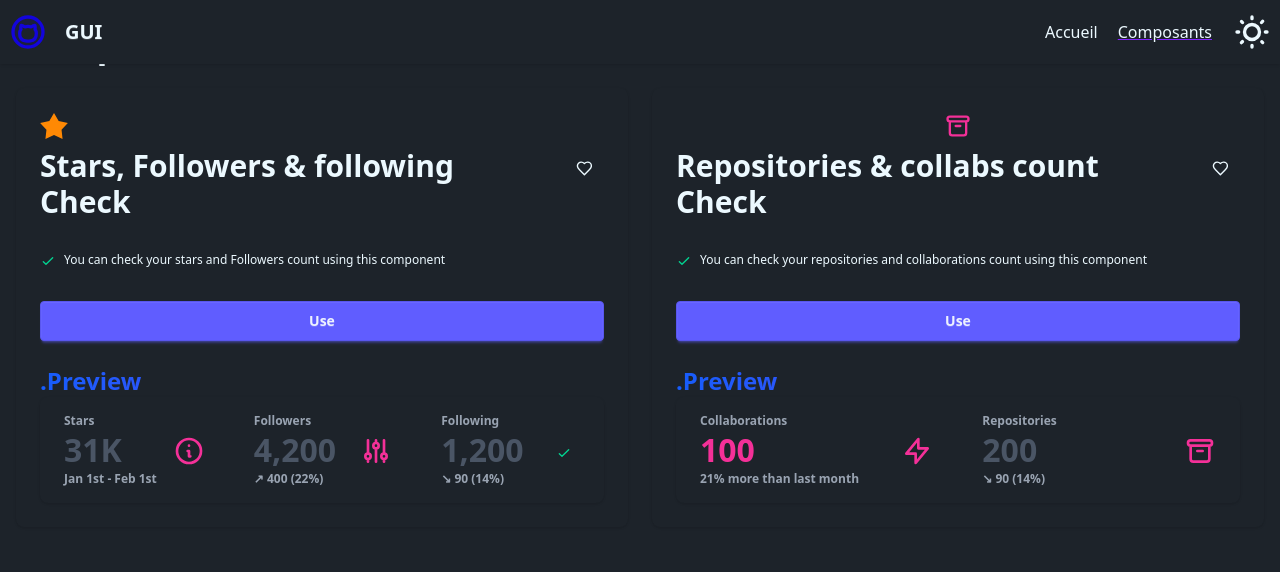
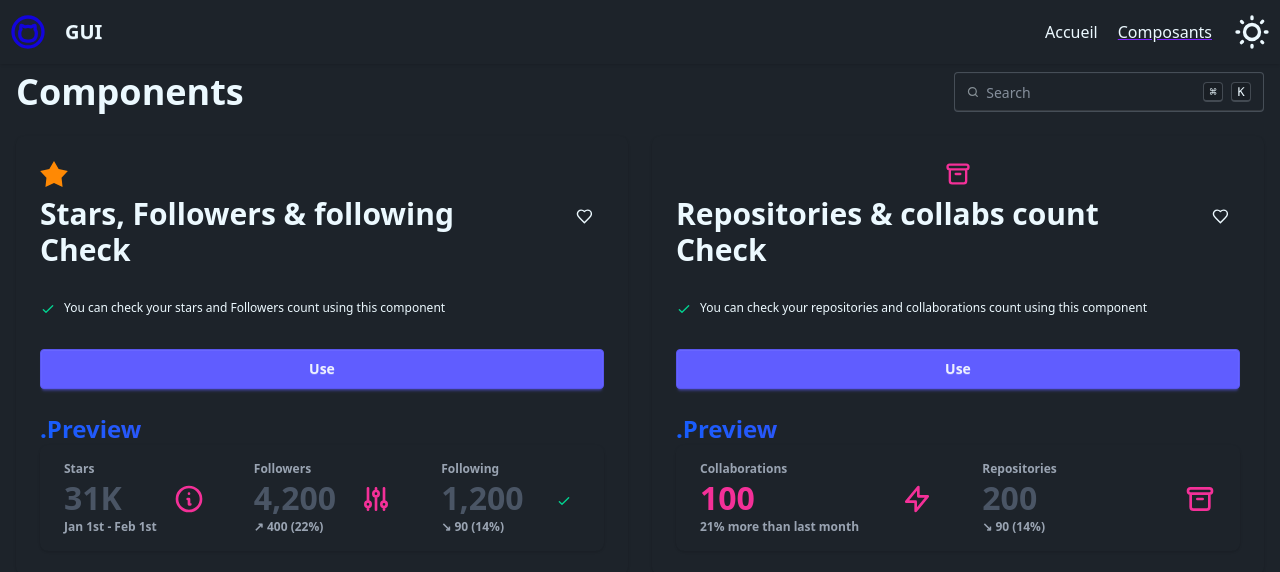
Before and after one commit to branGitfox/GUI, a React (Vite) app: page /components in a window 1280 px wide. Shown: the top 572 px of the page. Built offline with nearby package versions, Linux system fonts and the light colour scheme.

Commit message:
ref:change style Componentslist

```diff
--- a/src/components/ComponentsList.tsx
+++ b/src/components/ComponentsList.tsx
@@ -33,7 +33,7 @@
         }
     };
     return (
-        <div className="container mx-auto px-4">
+        <div className="container mx-auto px-4 mt-12">
             <div className="flex flex-col md:flex-row md:justify-between md:items-center gap-4 md:gap-0 py-6">
                 <h1 className="text-3xl md:text-4xl font-bold text-center md:text-left">Components</h1>
                 <div className='flex justify-center md:justify-end'>
```
